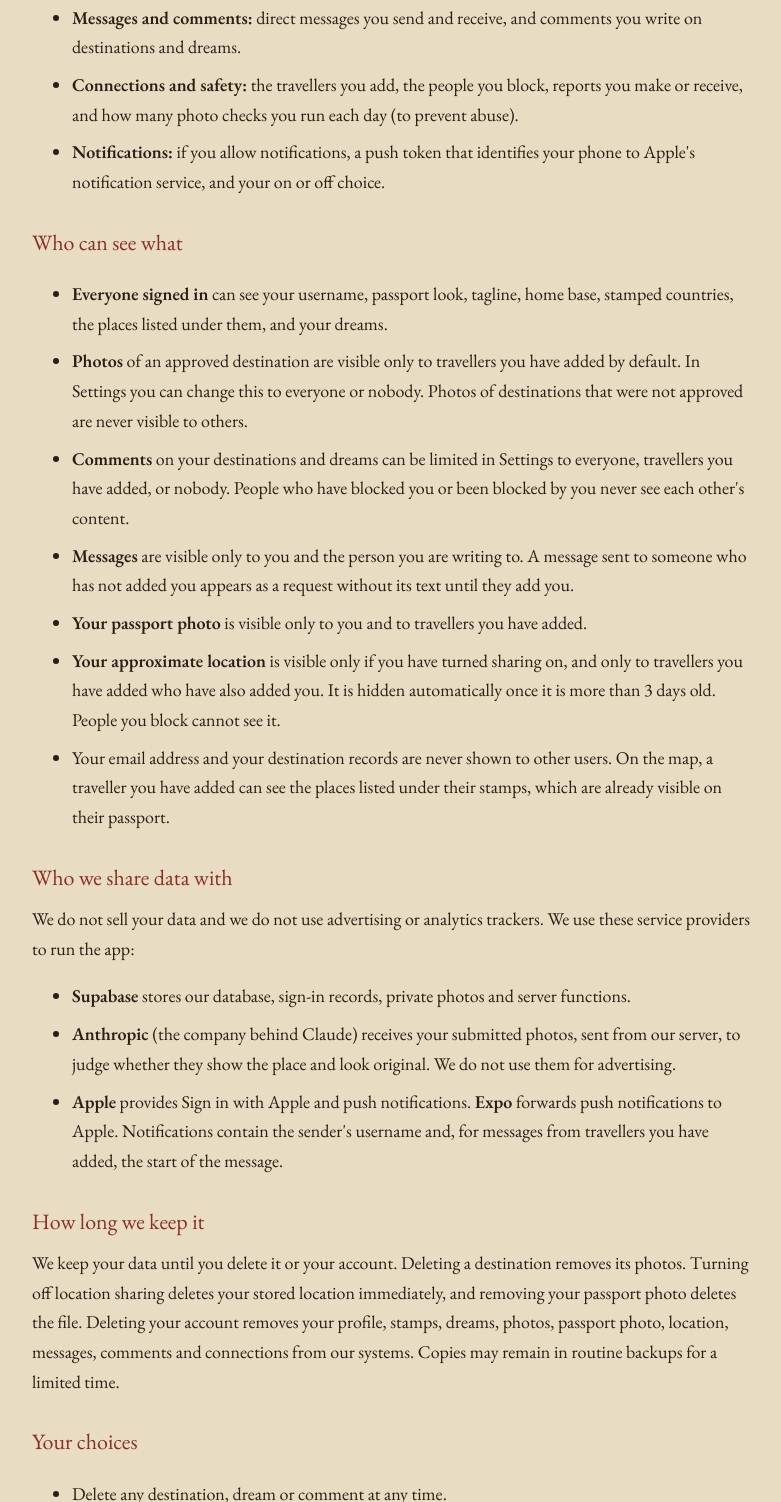
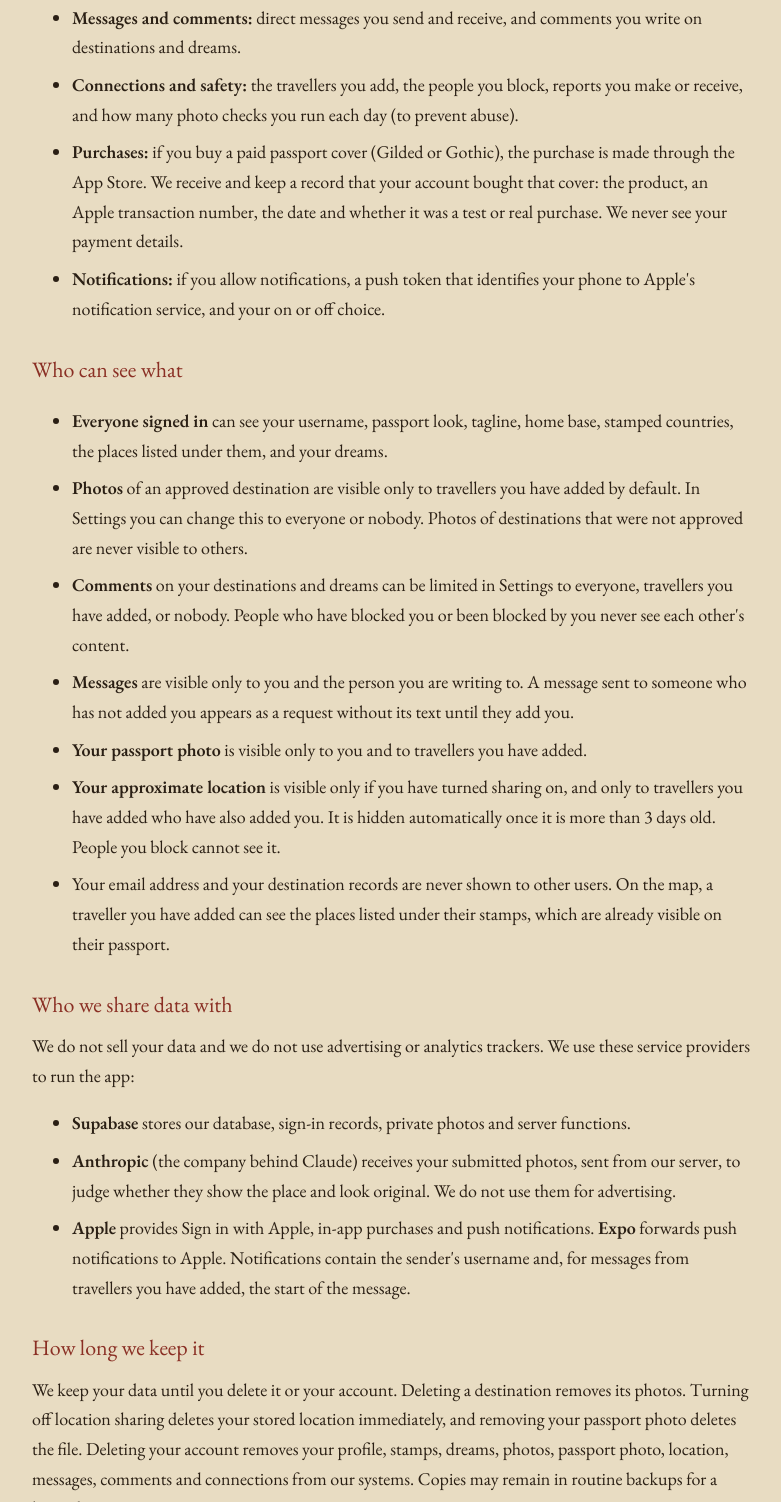
Before and after one commit to aidanpowell13/saintchris-site, a plain HTML site: page privacy.html in a window 1280 px wide. Shown: the part 839-2341 px from the top of the page, without its empty margins (248-1029 px from the left). Drawn offline with nearby package versions, Linux system fonts and the light colour scheme.

Commit message:
Update privacy policy regarding purchases and services

```diff
--- a/privacy.html
+++ b/privacy.html
@@ -11,6 +11,7 @@
 <li><b>Camera information and photo fingerprints:</b> to check that a photo was taken with a camera and has not been used before, your device keeps only the camera make, model, editing software and capture time from the photo's metadata. Location data (GPS) is removed. It also creates a short numeric fingerprint of each photo so that the same picture cannot be reused for several stamps.</li>
 <li><b>Messages and comments:</b> direct messages you send and receive, and comments you write on destinations and dreams.</li>
 <li><b>Connections and safety:</b> the travellers you add, the people you block, reports you make or receive, and how many photo checks you run each day (to prevent abuse).</li>
+<li><b>Purchases:</b> if you buy a paid passport cover (Gilded or Gothic), the purchase is made through the App Store. We receive and keep a record that your account bought that cover: the product, an Apple transaction number, the date and whether it was a test or real purchase. We never see your payment details.</li>
 <li><b>Notifications:</b> if you allow notifications, a push token that identifies your phone to Apple's notification service, and your on or off choice.</li></ul>
 <h2>Who can see what</h2>
 <ul>
@@ -26,7 +27,7 @@
 <ul>
 <li><b>Supabase</b> stores our database, sign-in records, private photos and server functions.</li>
 <li><b>Anthropic</b> (the company behind Claude) receives your submitted photos, sent from our server, to judge whether they show the place and look original. We do not use them for advertising.</li>
-<li><b>Apple</b> provides Sign in with Apple and push notifications. <b>Expo</b> forwards push notifications to Apple. Notifications contain the sender's username and, for messages from travellers you have added, the start of the message.</li></ul>
+<li><b>Apple</b> provides Sign in with Apple, in-app purchases and push notifications. <b>Expo</b> forwards push notifications to Apple. Notifications contain the sender's username and, for messages from travellers you have added, the start of the message.</li></ul>
 <h2>How long we keep it</h2>
 <p>We keep your data until you delete it or your account. Deleting a destination removes its photos. Turning off location sharing deletes your stored location immediately, and removing your passport photo deletes the file. Deleting your account removes your profile, stamps, dreams, photos, passport photo, location, messages, comments and connections from our systems. Copies may remain in routine backups for a limited time.</p>
 <h2>Your choices</h2>
```
